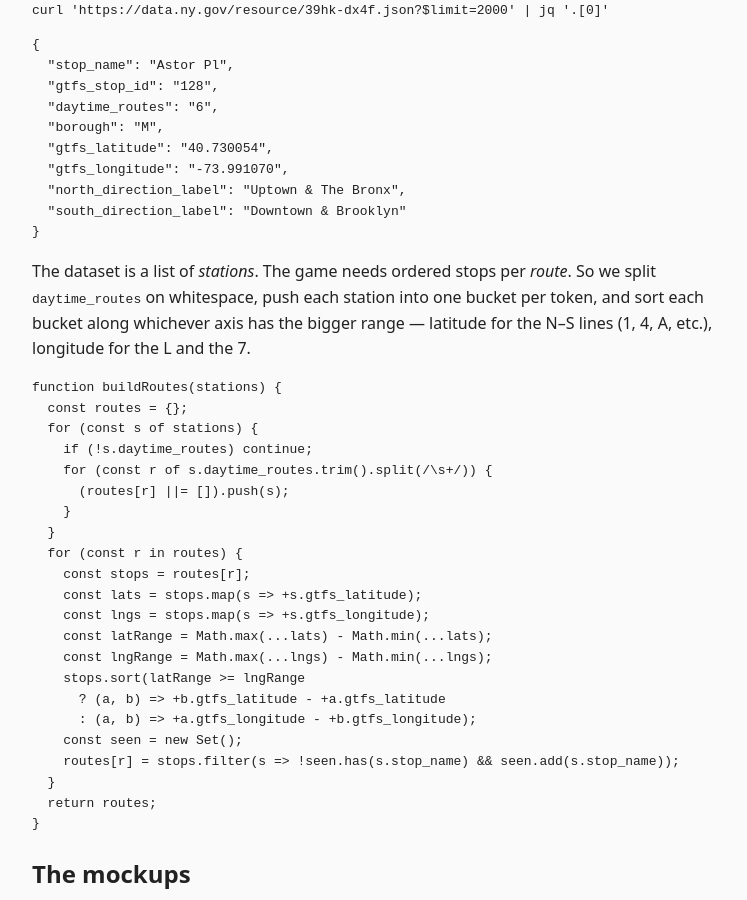
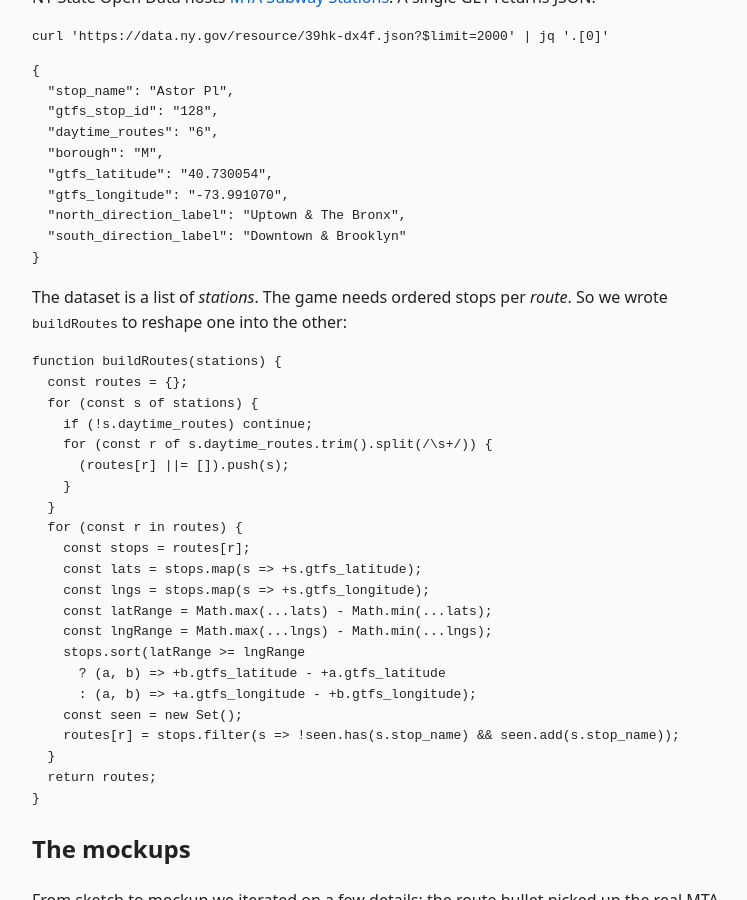
Before and after one commit to JohnSpencerTerry/wb, a Jekyll site: the page built from _side_projects/train-to-train.md, in a window 1280 px wide and 900 px high, scrolled down 2060 px. Shown: the whole window, without its empty margins (258-1005 px from the left). Built offline with Jekyll 4.4.1, drawn with Linux system fonts in a browser that asks for light colours; some of the changed text lies outside the part shown.

Commit message:
Update train-to-train.md

````diff
--- a/_side_projects/train-to-train.md
+++ b/_side_projects/train-to-train.md
@@ -16,7 +16,7 @@
 
 ## The wireframe
 
-We sketched a route bullet, a five-stop strip with the middle one replaced by a `?`, and four answer tiles. This means the game is multiple-choice with map context, which keeps the implementation simple.
+We sketched the screen: a route bullet (the MTA's colored circle for the line), a strip of five consecutive stops along that line with the middle one masked as `?`, and four answer tiles for the player to pick from. This means the game is multiple-choice with map context, which keeps the implementation simple.
 
 <figure class="media-figure">
   <img src="/assets/photos/train2train/Start%20Page-1.png" alt="Early grayscale wireframe of the Train to Train home screen." />
@@ -44,7 +44,7 @@
 }
 ```
 
-The dataset is a list of *stations*. The game needs ordered stops per *route*. So we split `daytime_routes` on whitespace, push each station into one bucket per token, and sort each bucket along whichever axis has the bigger range — latitude for the N–S lines (1, 4, A, etc.), longitude for the L and the 7.
+The dataset is a list of *stations*. The game needs ordered stops per *route*. So we wrote `buildRoutes` to reshape one into the other:
 
 ```js
 function buildRoutes(stations) {
@@ -73,7 +73,7 @@
 
 ## The mockups
 
-Between sketch and ship, the route bullet got the real MTA color, the answer tiles got tightened and rounded, and the prompt became literal: "What is the Missing Stop?" Each change is a readability fix.
+From sketch to mockup we iterated on a few details: the route bullet picked up the real MTA color, the answer tiles got tightened and rounded, and the prompt became "What is the Missing Stop?".
 
 <figure class="media-figure">
   <img src="/assets/photos/train2train/Start%20Page.png" alt="Final mockup of the Train to Train home screen on iPhone." />
````
